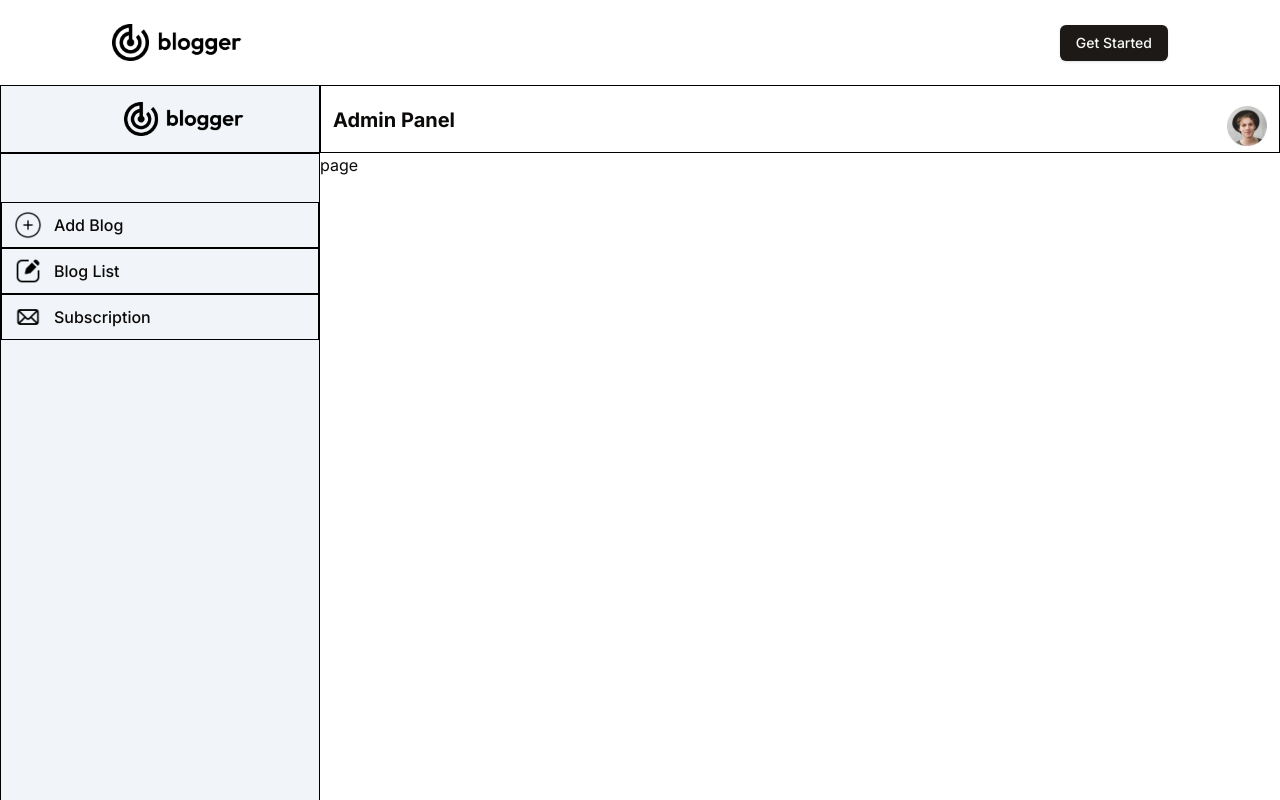
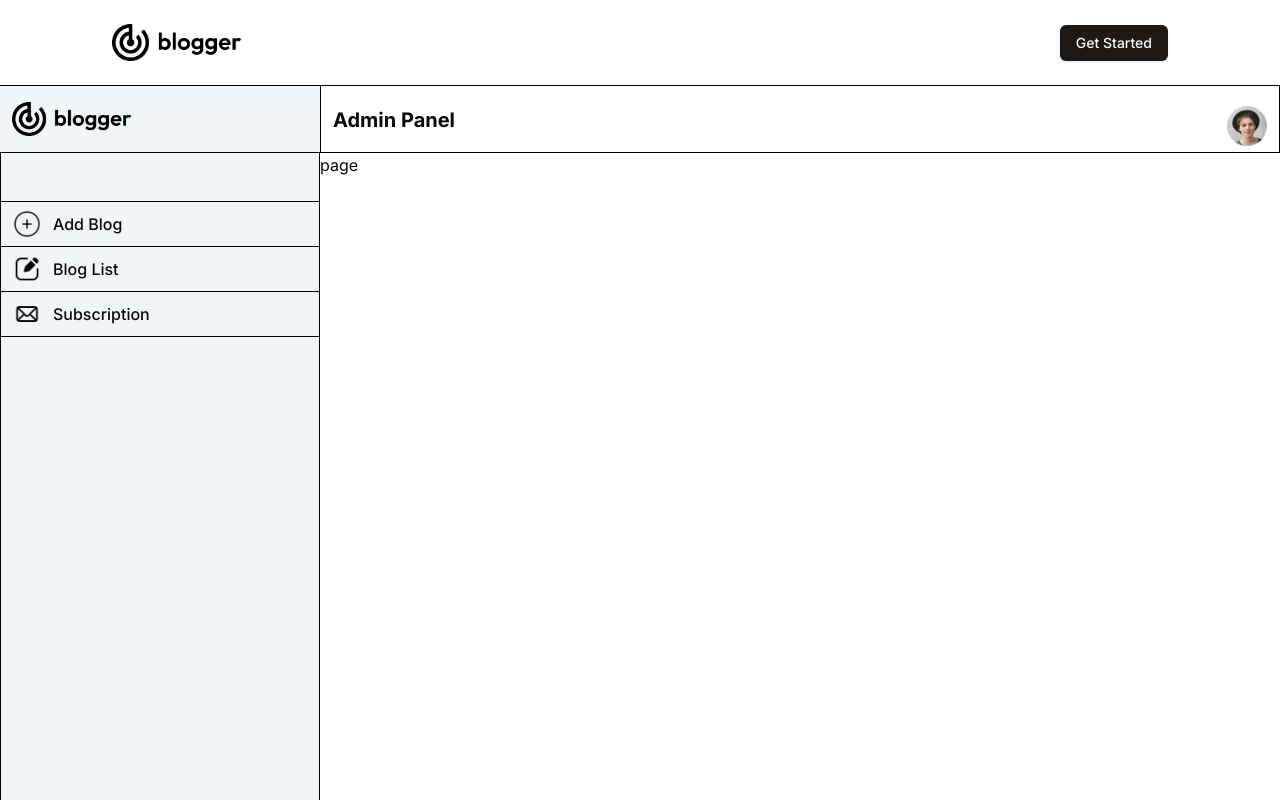
Before and after one commit to SherazArif172/Blogs, a Next.js app: page /admin/subscription in a window 1280 px wide. Shown: the top 800 px of the page. Built offline with nearby package versions, Linux system fonts and the light colour scheme.

Commit message:
added changes

```diff
--- a/src/app/admin/_components/SideBar/SideBar.jsx
+++ b/src/app/admin/_components/SideBar/SideBar.jsx
@@ -6,30 +6,30 @@ import Link from "next/link";
 const SideBar = () => {
   return (
     <div className="flex flex-col bg-slate-100 ">
-      <div className="px-2 pl-14 py-4 border border-black">
+      <div className=" pl-3 py-4 border-t border-black">
         <Image
           src={assets.logo}
           alt="image"
           width={120}
           height={120}
-          className="m-auto"
+          // className="m-auto"
         />
       </div>
-      <div className="w-28 sm:w-80  h-screen relative py-12 border border-black">
+      <div className="w-36 sm:w-80  h-screen relative py-12 border border-black">
         <Link href="/admin/addproduct" className=" w-[50%] sm:w-[80%]">
-          <div className="flex items-center gap-3 border border-black px-3 py-2 font-medium">
+          <div className="flex items-center gap-3 border-y border-black px-3 py-2 font-medium">
             <Image src={assets.add_icon} width={28} alt="image" />
             Add Blog
           </div>
         </Link>
         <Link href="/admin/bloglist" className="w-[50%] sm:w-[80%] mt-5">
-          <div className="flex items-center gap-3 border border-black px-3 py-2 font-medium">
+          <div className="flex items-center gap-3 px-3 py-2 font-medium">
             <Image src={assets.blog_icon} width={28} alt="image" />
             Blog List
           </div>
         </Link>
         <Link href="/admin/subscription" className=" w-[50%] sm:w-[80%] mt-5">
-          <div className="flex items-center gap-3 border border-black px-3 py-2 font-medium">
+          <div className="flex items-center gap-3 border-y border-black px-3 py-2 font-medium">
             <Image src={assets.email_icon} width={28} alt="image" />
             Subscription
           </div>
```
